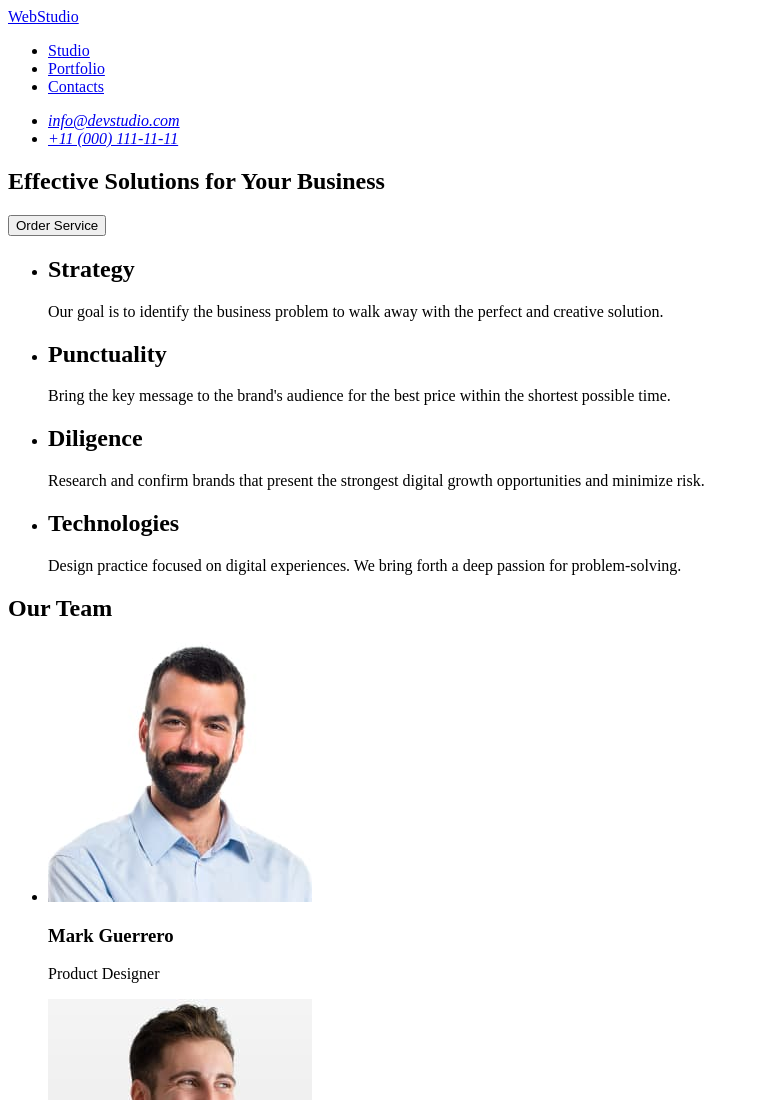
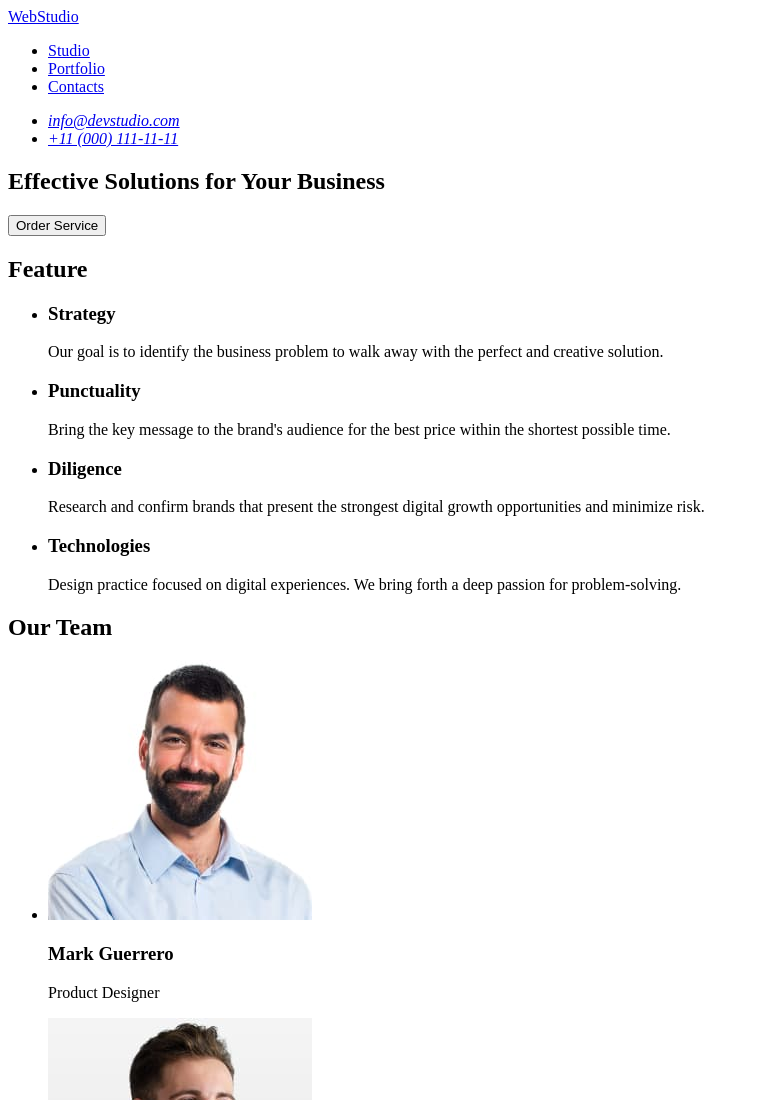
Before and after one commit to BartekMazu/goit-markup-hw-01, a plain HTML site: page index.html in a window 1280 px wide. Shown: the top 1100 px of the page, without its empty margins (0-759 px from the left). Drawn offline with Linux system fonts and the light colour scheme.

Commit message:
addded h2

```diff
--- a/index.html
+++ b/index.html
@@ -30,30 +30,31 @@
       </section>
       <!--Feature-->
       <section>
+        <h2>Feature</h2>
         <ul>
           <li>
-            <h2>Strategy</h2>
+            <h3>Strategy</h3>
             <p>
               Our goal is to identify the business problem to walk away with the
               perfect and creative solution.
             </p>
           </li>
           <li>
-            <h2>Punctuality</h2>
+            <h3>Punctuality</h3>
             <p>
               Bring the key message to the brand's audience for the best price
               within the shortest possible time.
             </p>
           </li>
           <li>
-            <h2>Diligence</h2>
+            <h3>Diligence</h3>
             <p>
               Research and confirm brands that present the strongest digital
               growth opportunities and minimize risk.
             </p>
           </li>
           <li>
-            <h2>Technologies</h2>
+            <h3>Technologies</h3>
             <p>
               Design practice focused on digital experiences. We bring forth a
               deep passion for problem-solving.
```
